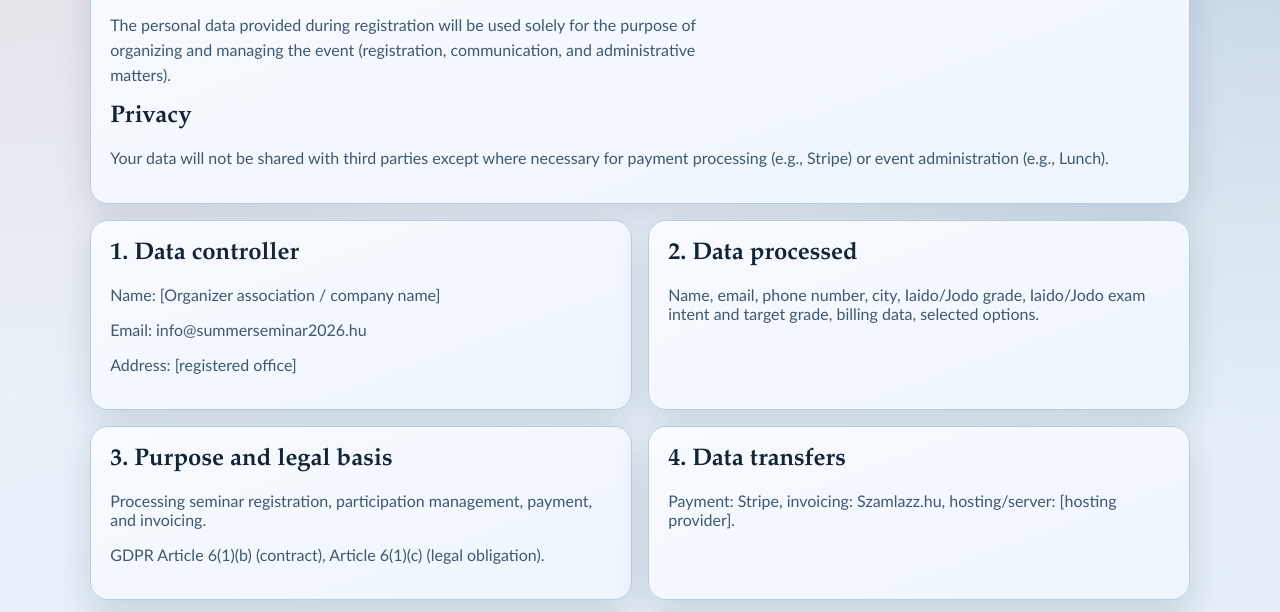
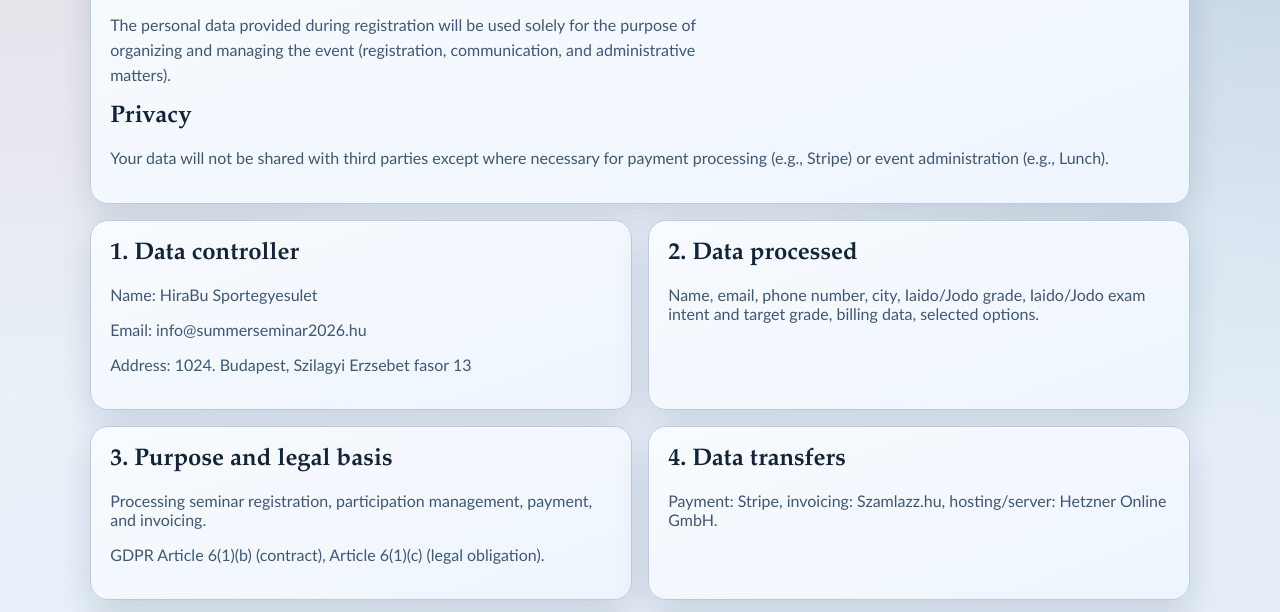
Before and after one commit to adorjanszeles/iaido-camp, a website: page public/privacy.html in a window 1280 px wide. Shown: the part 188-800 px from the top of the page. Drawn offline with Linux system fonts and the light colour scheme.

Commit message:
privacy: set hosting provider to Hetzner

```diff
--- a/public/privacy.html
+++ b/public/privacy.html
@@ -38,9 +38,9 @@
         <section class="grid-2">
           <article class="card">
             <h2 class="section-title">1. Data controller</h2>
-            <p class="muted">Name: [Organizer association / company name]</p>
+            <p class="muted">Name: HiraBu Sportegyesulet</p>
             <p class="muted">Email: info@summerseminar2026.hu</p>
-            <p class="muted">Address: [registered office]</p>
+            <p class="muted">Address: 1024. Budapest, Szilagyi Erzsebet fasor 13</p>
           </article>
 
           <article class="card">
@@ -59,7 +59,7 @@
 
           <article class="card">
             <h2 class="section-title">4. Data transfers</h2>
-            <p class="muted">Payment: Stripe, invoicing: Szamlazz.hu, hosting/server: [hosting provider].</p>
+            <p class="muted">Payment: Stripe, invoicing: Szamlazz.hu, hosting/server: Hetzner Online GmbH.</p>
           </article>
 
           <article class="card">
```
